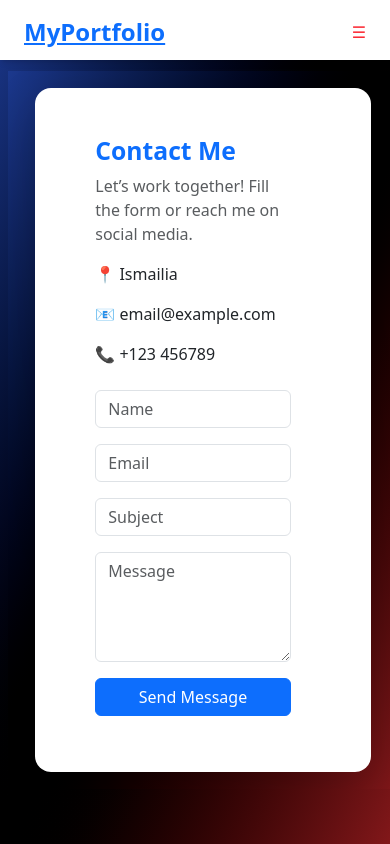
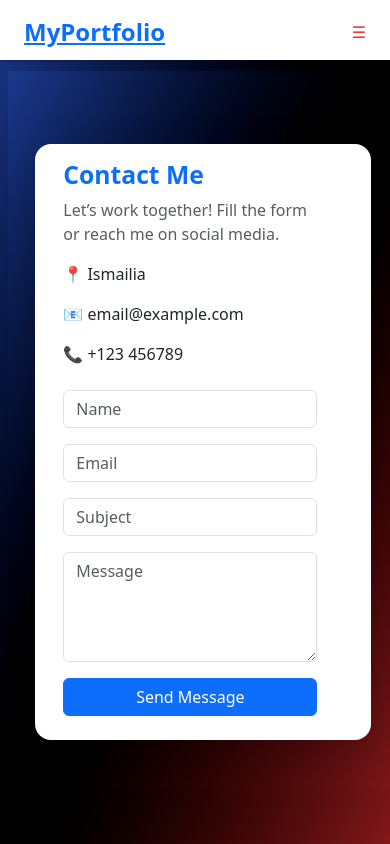
Before and after one commit to monmon1230/Protofile, a React (Vite) app: page /Protofile/contact in a window 390 px wide. Built offline with nearby package versions, Linux system fonts and the light colour scheme.

Commit message:
fix: every thing is responsive now

```diff
--- a/src/Components/Contactme/ContactmeCom.jsx
+++ b/src/Components/Contactme/ContactmeCom.jsx
@@ -37,8 +37,8 @@ const ContactmeCom = () => {
 
   return (
    <div className="w-screen bg-gradient-to-br from-blue-900 via-black to-red-900 flex flex-wrap overflow-y-auto h-[85vh] md:min-h-screen">
-  <Container className="flex justify-center items-center">
-    <Row className="bg-white rounded-4 shadow-lg p-5 mx-auto col-11 col-sm-10 col-md-8 col-lg-6">
+  <Container className="flex justify-center items-center mt-4">
+    <Row className="bg-white rounded-4 shadow-lg p-3 mx-auto col-11 col-sm-12 col-md-6 col-lg-8">
       {/* Left Side */}
       <Col xs={11} md={6} className="d-flex flex-column justify-content-center ">
         <h2 className="fw-bold text-primary">Contact Me</h2>
--- a/src/Components/HomePage/ImageCom.jsx
+++ b/src/Components/HomePage/ImageCom.jsx
@@ -37,7 +37,7 @@ const ImageCom = () => {
       <motion.img
         src={img}
         alt="not found"
-        className="h-60 w-60 md:h-80 md:w-80 border-4 border-white  rounded-full object-cover shadow-lg p-1"
+        className="h-40 w-40 md:h-60 md:w-60 border-4 border-white   rounded-full object-cover shadow-lg p-1"
         initial={{ opacity: 0, scale: 0 }}
         animate={{ opacity: 1, scale: 1,rotateX: rotateX,rotateY:rotateY }}
         transition={{ duration: 5,type: "spring", stiffness: 300, damping: 20  }}
@@ -63,7 +63,7 @@ const ImageCom = () => {
         </p>
 
         {/* الأزرار */}
-        <div className="mt-4 flex flex-wrap gap-4 justify-center">
+        <div className="mt-4 flex flex-wrap gap-2 justify-center  mb-4">
           <Link to="/projects">
             <Button className="px-4 py-2 text-lg bg-blue-600 hover:bg-blue-700 text-white shadow-md">
               View Projects
--- a/src/Components/HomePage/Pages/AboutPage.jsx
+++ b/src/Components/HomePage/Pages/AboutPage.jsx
@@ -31,7 +31,7 @@ const AboutPage = () => {
     </motion.div>
   </Col>
 </Row>
-        <Row className="flex justify-center items-center mt-4">
+        <Row className="flex justify-center items-center mt-4 p-2 mb-4 mr-2">
           <Col className="flex justify-center  ">
             <AboutCom />
           </Col>
--- a/src/Components/HomePage/Pages/Contactme.jsx
+++ b/src/Components/HomePage/Pages/Contactme.jsx
@@ -4,7 +4,7 @@ import ContactmeCom from '../../Contactme/ContactmeCom'
 
 const Contactme = () => {
   return (
-    <div className='h-screen w-screen overflow-auto flex justify-center'>
+    <div className='h-screen w-screen overflow-x-hidden overflow-y-auto  flex justify-center'>
  <motion.div
   className="flex items-center m-5"
   initial={{ scale: -5, opacity: 0, rotate: 180 }}
--- a/src/Components/HomePage/Pages/HomePage.jsx
+++ b/src/Components/HomePage/Pages/HomePage.jsx
@@ -4,7 +4,7 @@ import ImageCom from '../ImageCom'
 
 const HomePage = () => {
   return (
-   <div className='text-red-500 flex items-center justify-center pt-5  '>
+   <div className='text-red-500 flex items-center justify-center h-screen overflow-auto mt-2 p-2 '>
    <ImageCom/>
    </div>
   )
```
